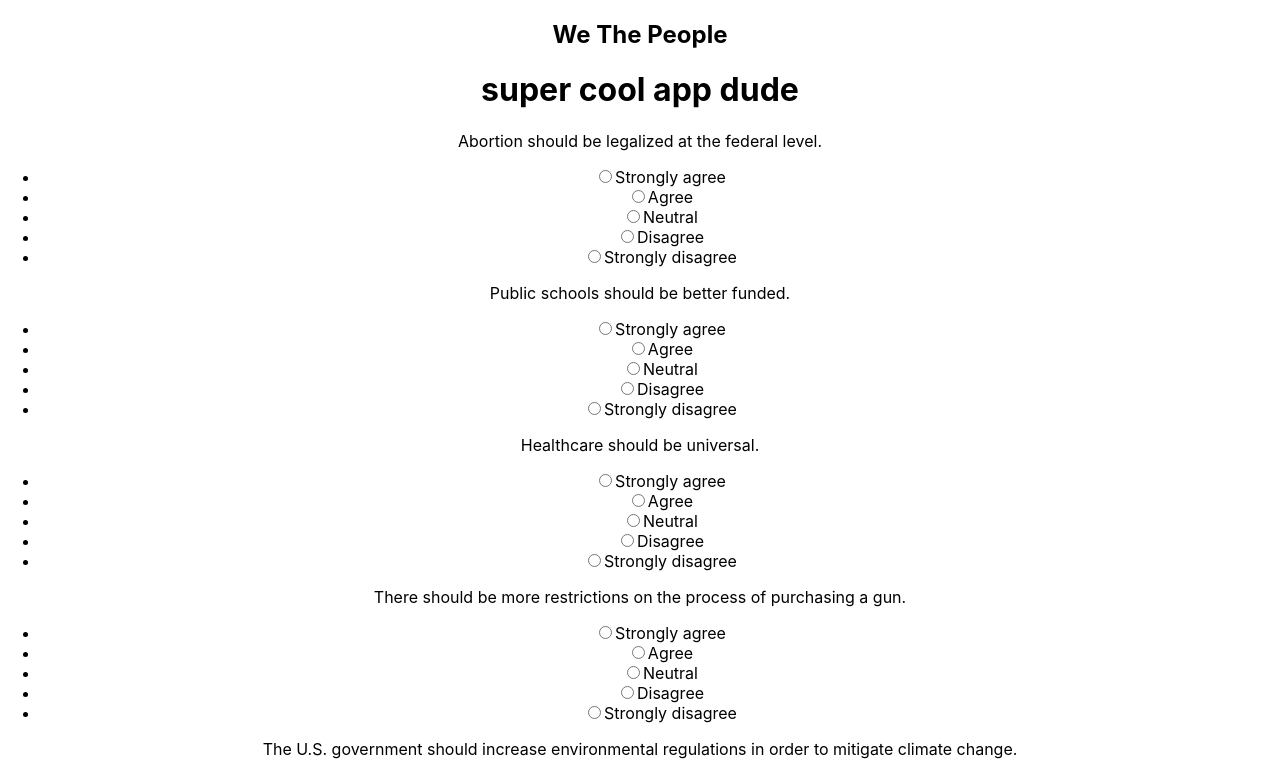
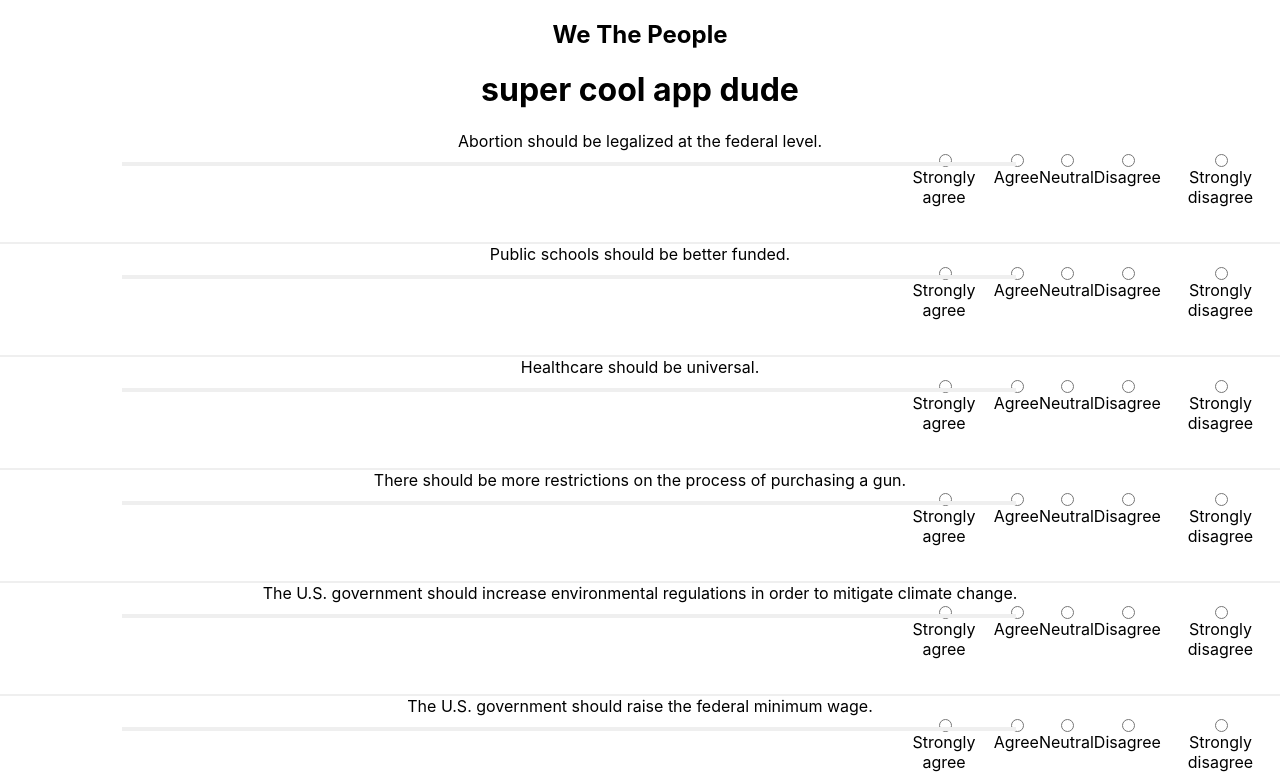
Before and after one commit to Mod-4-Capstone/we-the-people-fe, a React (Create React App) app: page / in a window 1280 px wide. Shown: the top 776 px of the page. Built offline with nearby package versions, Linux system fonts and the light colour scheme.

Commit message:
add styling for likert scale

```diff
--- a/src/components/Statement/statement.css
+++ b/src/components/Statement/statement.css
@@ -0,0 +1,26 @@
+.likert {
+  display: flex;
+  list-style: none;
+  justify-content: space-evenly;
+  width:100%;
+  margin:0;
+  padding:0 0 35px;
+  border-bottom:2px solid #efefef;
+}
+form .likert:last-of-type {border-bottom:0;}
+form .likert:before {
+  content: '';
+  position:relative;
+  top:11px;
+  left:9.5%;
+  display:block;
+  background-color:#efefef;
+  height:4px;
+  width:78%;
+}
+
+li {
+  display: flex;
+  flex-direction: column;
+  align-items: center;
+}
```
